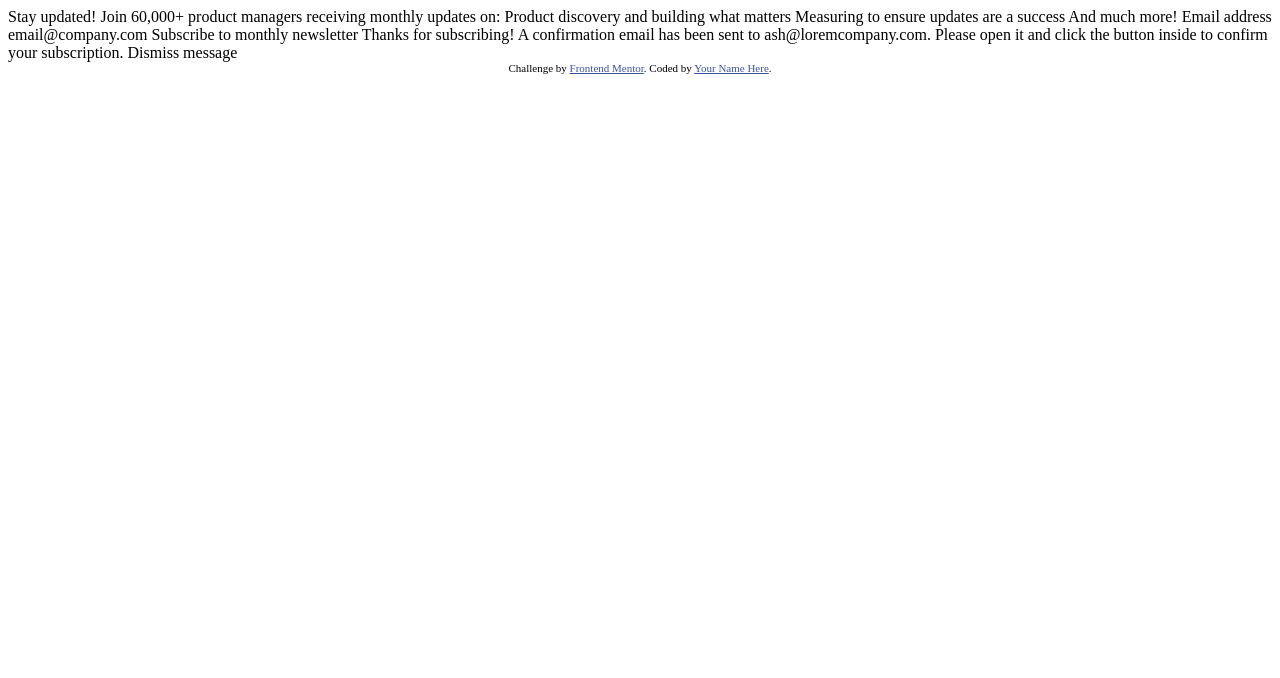
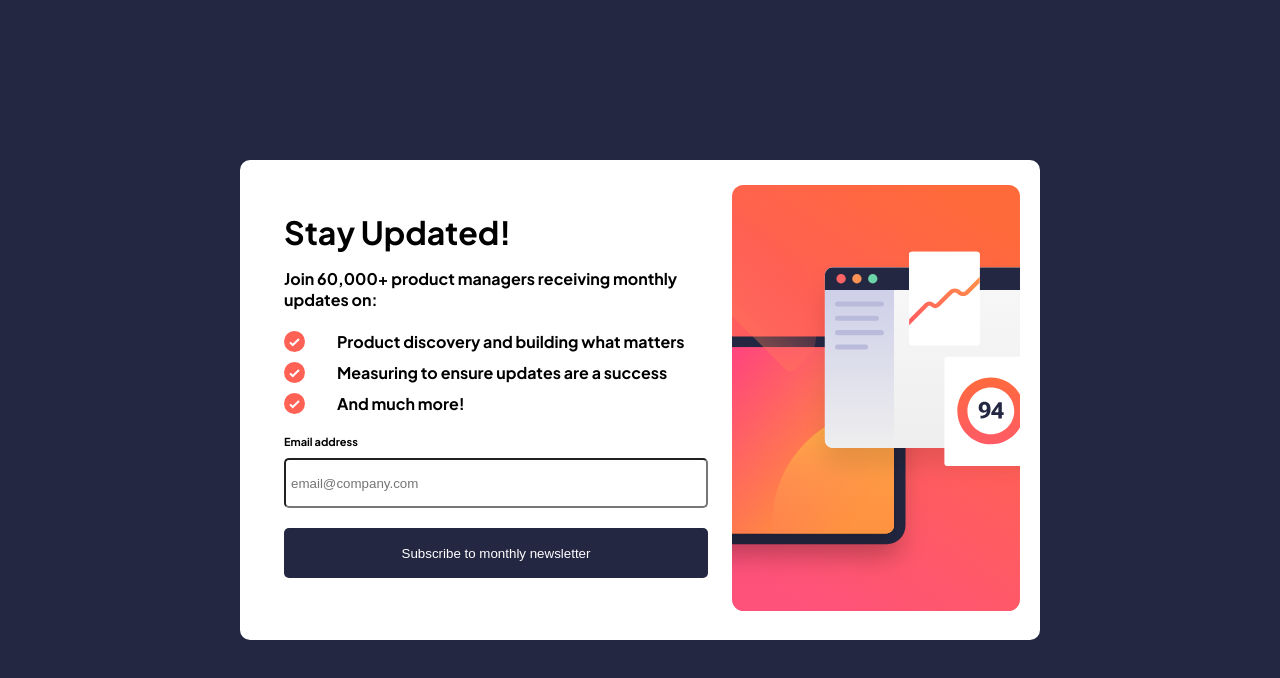
Before and after one commit to zhangXilong-Edward/newsletter-sign-up-with-success-message-main, a plain HTML site: page index.html in a window 1280 px wide. Drawn offline with Linux system fonts and the light colour scheme.

```diff
--- a/index.html
+++ b/index.html
@@ -1,52 +1,86 @@
 <!DOCTYPE html>
 <html lang="en">
+
 <head>
   <meta charset="UTF-8">
-  <meta name="viewport" content="width=device-width, initial-scale=1.0"> <!-- displays site properly based on user's device -->
+  <meta name="viewport" content="width=device-width, initial-scale=1.0">
+  <!-- displays site properly based on user's device -->
 
   <link rel="icon" type="image/png" sizes="32x32" href="./assets/images/favicon-32x32.png">
+  <link rel="preconnect" href="https://fonts.googleapis.com">
+  <link rel="preconnect" href="https://fonts.gstatic.com" crossorigin>
+  <link href="https://fonts.googleapis.com/css2?family=Plus+Jakarta+Sans:wght@300;400;700&display=swap"
+    rel="stylesheet">
+  <link rel="stylesheet" href="styles.css">
+  <script src="script.js" defer></script>
 
   <title>Frontend Mentor | Newsletter sign-up form with success message</title>
 
-  <!-- Feel free to remove these styles or customise in your own stylesheet 👍 -->
-  <style>
-    .attribution { font-size: 11px; text-align: center; }
-    .attribution a { color: hsl(228, 45%, 44%); }
-  </style>
 </head>
+
 <body>
 
-  <!-- Sign-up form start -->
+  <div class="container">
+    <div class="text" id="text">
+      <h1>Stay Updated!</h1>
+      <p>Join 60,000+ product managers receiving monthly updates on:</p>
+      <ul>
+        <li><svg xmlns="http://www.w3.org/2000/svg" width="21" height="21" viewBox="0 0 21 21">
+            <g fill="none">
+              <circle cx="10.5" cy="10.5" r="10.5" fill="#FF6155" />
+              <path stroke="#FFF" stroke-width="2" d="M6 11.381 8.735 14 15 8" />
+            </g>
+          </svg> Product discovery and building what matters</li>
+        <li><svg xmlns="http://www.w3.org/2000/svg" width="21" height="21" viewBox="0 0 21 21">
+            <g fill="none">
+              <circle cx="10.5" cy="10.5" r="10.5" fill="#FF6155" />
+              <path stroke="#FFF" stroke-width="2" d="M6 11.381 8.735 14 15 8" />
+            </g>
+          </svg> Measuring to ensure updates are a success</li>
+        <li><svg xmlns="http://www.w3.org/2000/svg" width="21" height="21" viewBox="0 0 21 21">
+            <g fill="none">
+              <circle cx="10.5" cy="10.5" r="10.5" fill="#FF6155" />
+              <path stroke="#FFF" stroke-width="2" d="M6 11.381 8.735 14 15 8" />
+            </g>
+          </svg> And much more!</li>
+      </ul>
+      <form id="form1" name="form1">
+       <div class="labelDiv"> <label for="email" id="email-label">Email address</label></div>
+        <input type="email" id="email" name="email1" placeholder="email@company.com" required>
+        <button type="submit" id="submit-btn">Subscribe to monthly newsletter</button>
+      </form>
+    </div>
+    <div class="graphics" id="graphics">
+      <picture>
+        <source media="(min-width: 375px)" srcset="assets/images/illustration-sign-up-desktop.svg" width="90%">
+        <img src="assets/images/illustration-sign-up-mobile.svg" class="img-responsive">
+      </picture>
+    </div>
+    <div class="success hidden" id="success">
+      <svg xmlns="http://www.w3.org/2000/svg" width="64" height="64" viewBox="0 0 64 64">
+        <defs>
+          <linearGradient id="a" x1="100%" x2="0%" y1="0%" y2="100%">
+            <stop offset="0%" stop-color="#FF6A3A" />
+            <stop offset="100%" stop-color="#FF527B" />
+          </linearGradient>
+        </defs>
+        <g fill="none">
+          <circle cx="32" cy="32" r="32" fill="url(#a)" />
+          <path stroke="#FFF" stroke-width="4" d="m18.286 34.686 8.334 7.98 19.094-18.285" />
+        </g>
+      </svg>
+      <h1> Thanks for subscribing!</h1>
+      <p>  A confirmation email has been sent to
+        <span id="email-info-span"></span>.
+        Please open it and click the button inside to confirm your subscription.</p>
+        <form id="form2">
+          <button type="submit" id="dismiss-btn">Dismiss message</button>
+        </form>
 
-  Stay updated!
+    </div>
+  </div>
 
-  Join 60,000+ product managers receiving monthly updates on:
 
-  Product discovery and building what matters
-  Measuring to ensure updates are a success
-  And much more!
+</body>
 
-  Email address
-  email@company.com
-
-  Subscribe to monthly newsletter
-
-  <!-- Sign-up form end -->
-
-  <!-- Success message start -->
-
-  Thanks for subscribing!
-
-  A confirmation email has been sent to ash@loremcompany.com.
-  Please open it and click the button inside to confirm your subscription.
-
-  Dismiss message
-
-  <!-- Success message end -->
-
-  <div class="attribution">
-    Challenge by <a href="https://www.frontendmentor.io?ref=challenge" target="_blank">Frontend Mentor</a>.
-    Coded by <a href="#">Your Name Here</a>.
-  </div>
-</body>
 </html>
--- /dev/null
+++ b/script.js
@@ -0,0 +1,46 @@
+const submitBtn = document.querySelector('#submit-btn');
+const successForm = document.querySelector('#success');
+const text = document.querySelector('#text');
+const graphics = document.querySelector('#graphics');
+const email = document.querySelector('#email');
+const form1 = document.querySelector('#form1');
+const form2 = document.querySelector('#form2')
+
+const dismissBtn = document.querySelector('#dismiss-btn');
+
+const validateEmail = (email) => {
+    const mailformat = /^\w+([\.-]?\w+)*@\w+([\.-]?\w+)*(\.\w{2,3})+$/;
+    if (email.value.match(mailformat)) {
+        return true;
+    } else {
+        return false;
+    }
+}
+
+form1.addEventListener('submit', (e) => {
+    e.preventDefault()
+    if (validateEmail(email)) {
+
+        const emailInfoSpan = document.querySelector('#email-info-span');
+        emailInfoSpan.innerText = email.value;
+
+        successForm.classList.remove('hidden');
+        text.classList.add('hidden');
+        graphics.classList.add('hidden');
+    } else {
+        const errortext = document.createElement('span');
+        const emailLabel = document.querySelector('#email-label');
+
+        errortext.innerText = 'Valid email required!'
+        errortext.classList.add('color-red');
+        email.insertAdjacentElement('beforebegin', errortext);
+
+        emailLabel.parentNode.insertBefore(errortext, emailLabel.nextSibling);
+    }
+})
+
+form2.addEventListener('submit', ()=>{
+    successForm.classList.add('hidden');
+    text.classList.remove('hidden');
+    graphics.classList.remove('hidden')
+})
--- /dev/null
+++ b/styles.css
@@ -0,0 +1,111 @@
+*,
+*::before,
+*::after {
+    padding: 0;
+    margin: 0;
+    box-sizing: border-box;
+}
+
+body {
+    font-family: 'Plus Jakarta Sans', sans-serif;
+    font-size: 16px;
+}
+.container .text,
+.container .success {
+    display: grid;
+    grid-template-columns: auto;
+    row-gap: 1rem;
+    padding: 1.5rem;
+    font-weight: bold;
+}
+
+.container h1 {
+    font-weight: 700;
+}
+
+.container ul {
+    list-style-type: none;
+}
+.container ul li {
+    display: grid;
+    grid-template-columns: 1fr 7fr;
+    padding: 5px 0
+}
+.container form {
+    display: flex;
+    justify-content: center;
+    flex-direction: column;
+}
+
+.container form .labelDiv{
+    font-size: 11px;
+   display: flex;
+   justify-content: space-between
+}
+
+.container form input,
+.container form button {
+    min-height: 50px;
+    width: 100%;
+    margin: 10px 0;
+    border-radius: 5px;
+    padding: 0 5px
+}
+
+button {
+    background-color: hsl(234, 29%, 20%);
+    color: #ffffff;
+    border: none;
+}
+
+
+@media screen and (max-width: 375px) {
+
+    .container {
+        display: flex;
+        flex-direction: column-reverse;
+    }
+
+
+}
+
+@media screen and (min-width: 376px) {
+    body {
+        background-color: hsl(234, 29%, 20%);
+        height: 100vh;
+        display: flex;
+        justify-content: center;
+        align-items: center;
+    }
+    .container {
+        height: 30rem;
+        width: 50rem;
+        background-color: #ffffff;
+        border-radius: 10px;
+        display: flex;
+        justify-content: space-between;
+        align-items: center;
+        padding: 20px;
+    }
+
+    .container .graphics{
+       display: flex;
+       justify-content: center;
+       align-items: center;
+    }
+    .container .graphics .img-responsive{
+        width: 18rem;
+    }
+}
+
+.hidden {
+    display: none !important;
+}
+
+.red {
+    background-color:  hsl(4, 100%, 67%) !important;
+}
+
+.color-red{
+    color: red !important;
+}
```
Also changed, not shown: 1 other file.
